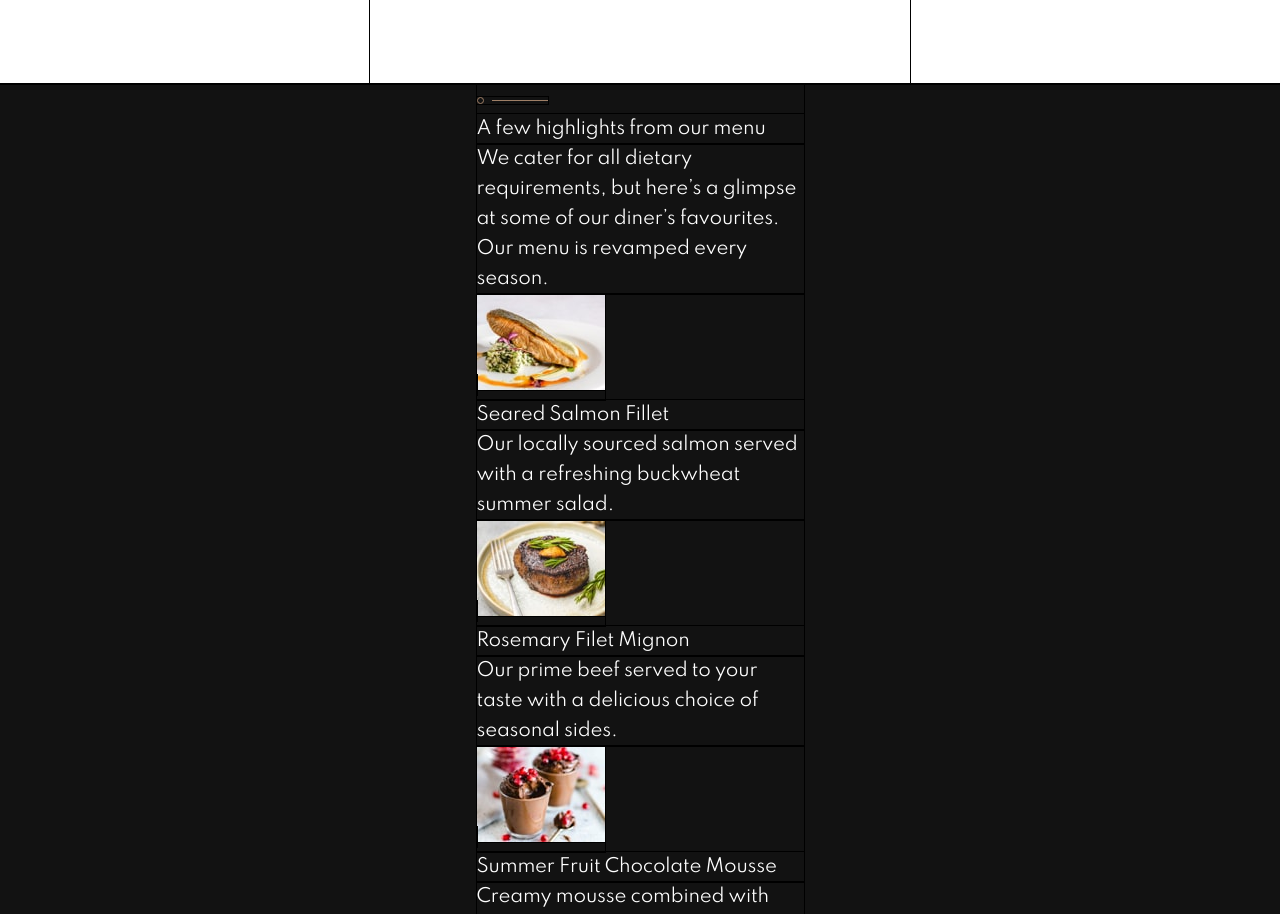
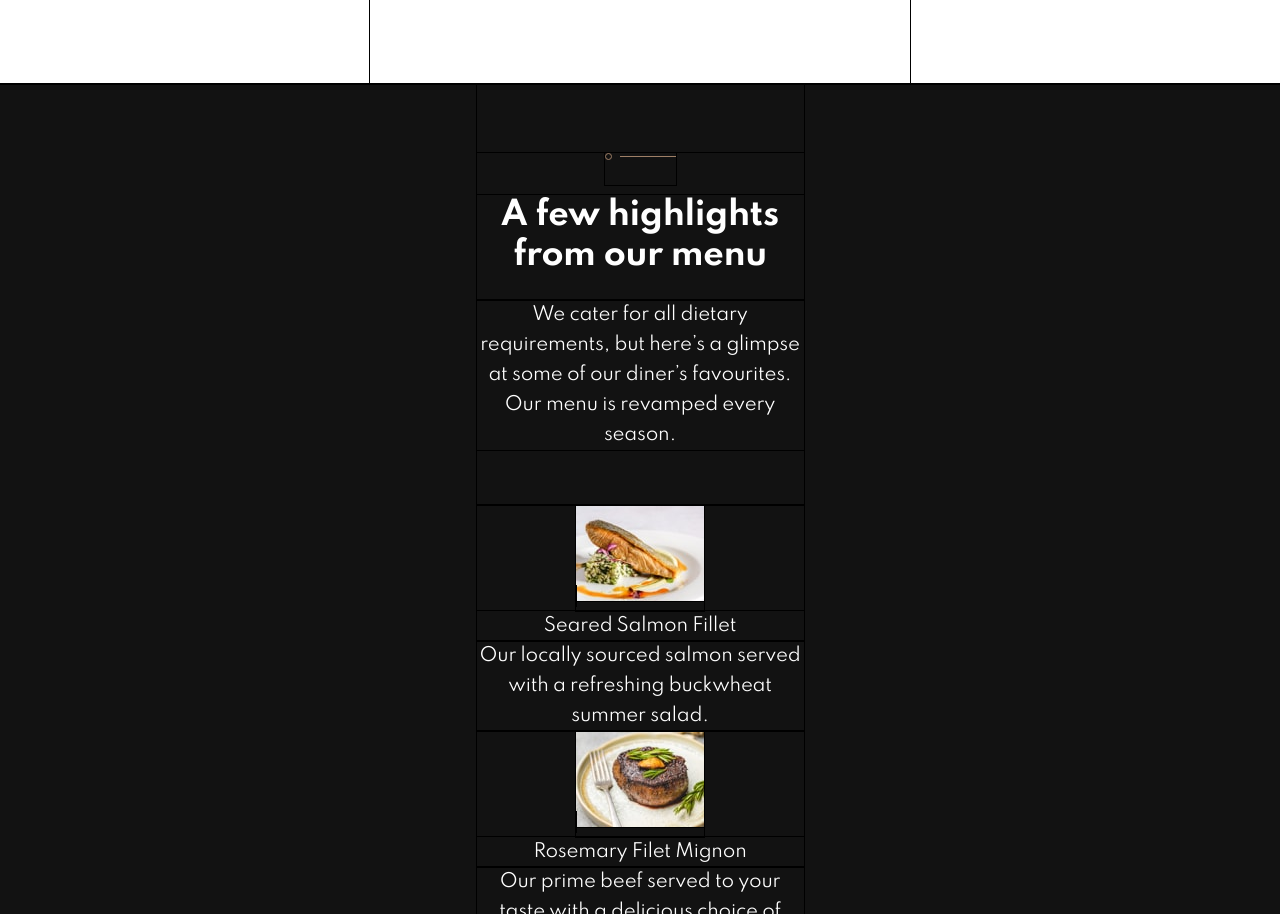
Before and after one commit to tlanettepollard/Dine-Restaurant-Site-TLP, a plain HTML site: page dine_index.html in a window 1280 px wide. Shown: the part 2926-3840 px from the top of the page. Drawn offline with nearby package versions, Linux system fonts and the light colour scheme.

Commit message:
Updates: highlights section
Signed-off-by: T. Lanette <TLPollard4516@gmail.com>

```diff
--- a/dine_index.html
+++ b/dine_index.html
@@ -84,8 +84,8 @@
         <section class="highlights">
             <div class="highlights__container">
                 <div class="highlights__header">
-                    <img class="pattern" src="./images/patterns/pattern-divide.svg" alt="divide pattern" />
-                    <h2 class="highlights__title title-two">
+                    <img class="highlights__pattern pattern" src="./images/patterns/pattern-divide.svg" alt="divide pattern" />
+                    <h2 class="highlights__title bold-h2">
                         A few highlights from our menu
                     </h2>
                     <p class="highlights__text body-2">
--- a/scss/layout/_highlights.scss
+++ b/scss/layout/_highlights.scss
@@ -4,9 +4,18 @@
     background: $primary-cod-gray;
     color: $color-white;
     margin: auto;
+    text-align: center;
 
     &__container {
         width: 32.7rem;
         margin: auto;
+        padding-top: 6.9rem;
+    }
+    &__header {
+        padding-bottom: 5.5rem;
+    }
+    &__pattern,
+    &__title  {
+        padding-bottom: 2.5rem;
     }
 }
```
Also changed, not shown: dist/css/main.css, 1 other file.
